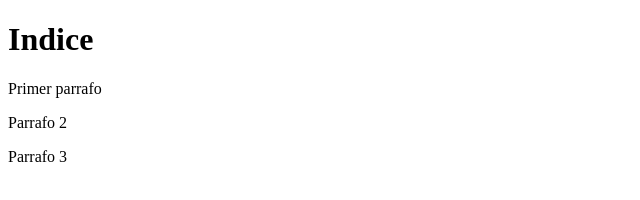
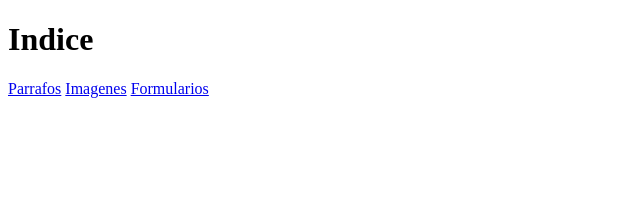
Before and after one commit to ecmgituser/proyectob, a plain HTML site: page index.html in a window 1280 px wide. Shown: the whole page, without its empty margins (0-640 px from the left). Drawn offline with Linux system fonts and the light colour scheme.

Commit message:
dev, cambios index.html, parrafos.html

```diff
--- a/index.html
+++ b/index.html
@@ -5,16 +5,8 @@
 </head>
 <body>
 <h1>Indice</h1>
-    <p>
-        Primer parrafo
-    </p>
-
-    <p>
-        Parrafo 2
-    </p>
-
-    <p>
-        Parrafo 3
-    </p>
+<a href="./parrafos.html"> Parrafos</a>
+<a href="./imagen.html"> Imagenes</a>
+<a href="./forms.html"> Formularios</a>
 </body>
 </html>
```
Also changed, not shown: parrafos.html (+2 -0 lines).
